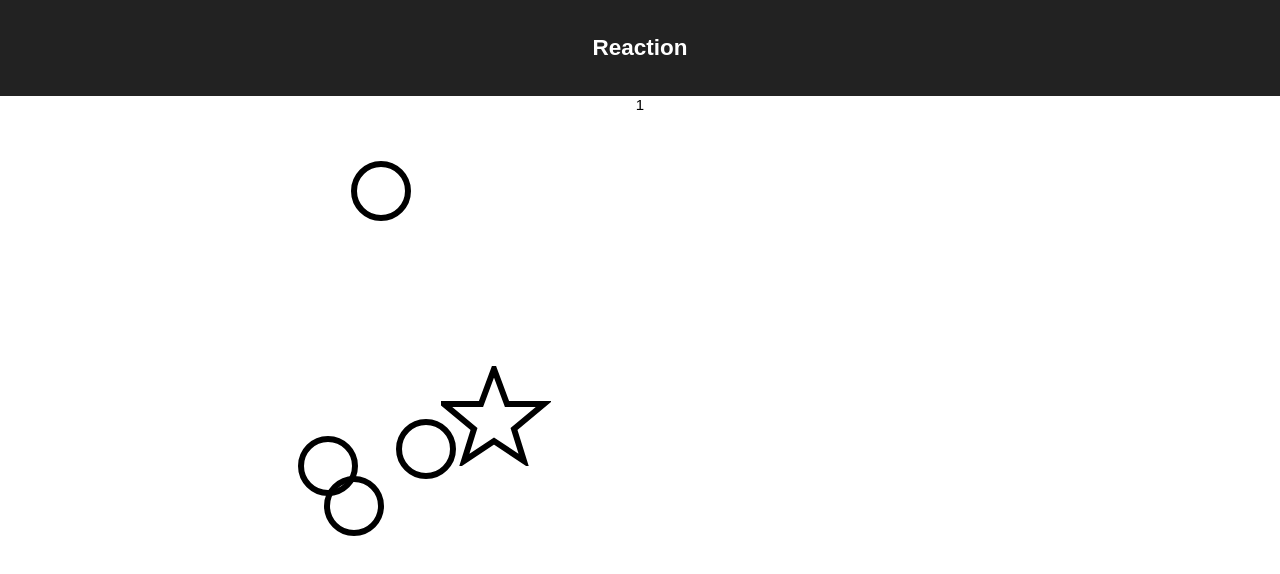
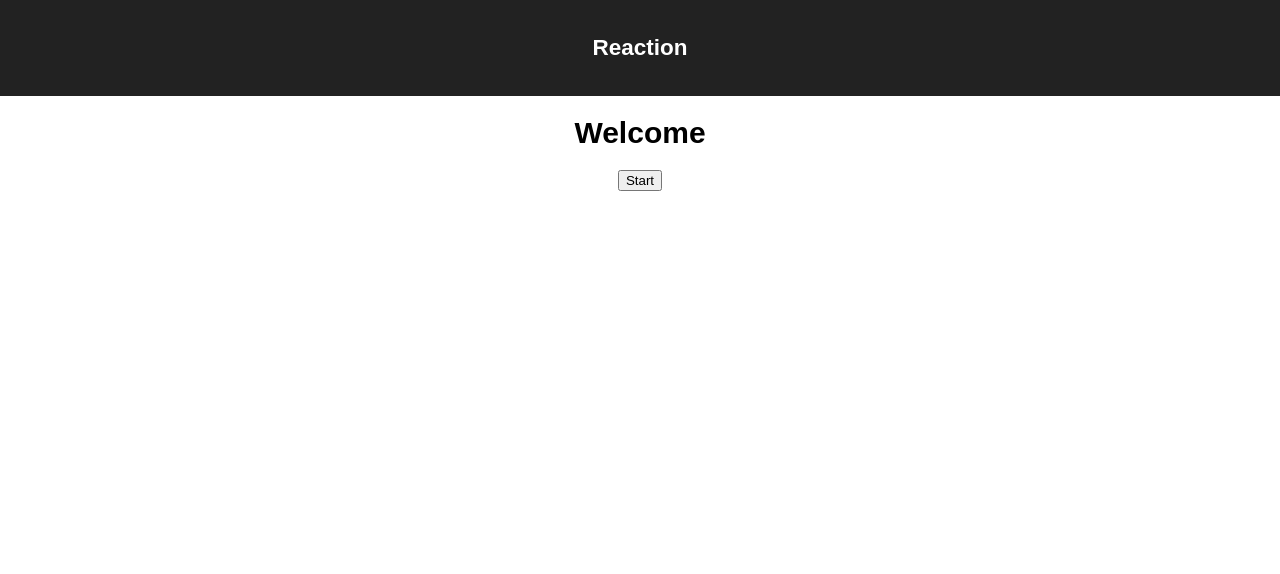
Before and after one commit to olefrank/reaction, a React (Create React App) app: page / in a window 1280 px wide. Shown: the top 574 px of the page. Built offline with nearby package versions, Linux system fonts and the light colour scheme.

Commit message:
App navigation between steps: Welcome, Game, Summary Welcome: WIP show welcome message and Start button Summary: WIP show summary of results

```diff
--- a/src/App.js
+++ b/src/App.js
@@ -1,25 +1,27 @@
 import React, { Component } from "react";
 import GameContainer from "./components/GameContainer/GameContainer";
 import Test from "./components/Test/Test";
+import Welcome from "./components/Welcome/Welcome";
+import Summary from "./components/Summary/Summary";
 import "./App.css";
+
+const allSteps = ["Welcome", "Game", "Summary"];
 
 class App extends Component {
   state = {
+    steps: [...allSteps],
     results: []
   };
   render() {
+    const { steps } = this.state;
+    const currentStep = steps[0];
+
     return (
       <div className="App">
         <header className="App-header">
           <h1 className="App-title">Reaction</h1>
         </header>
-        <GameContainer>
-          <Test
-            numSteps={5}
-            addResult={this.addResult}
-            onAppContinue={this.onAppContinue}
-          />
-        </GameContainer>
+        <GameContainer>{this.renderAppSteps(currentStep)}</GameContainer>
       </div>
     );
   }
@@ -36,7 +38,29 @@ class App extends Component {
    * Navigate to next step in App
    */
   onAppContinue = () => {
-    console.log(this.state.results);
+    const { steps } = this.state;
+    const nextSteps = steps.length > 0 ? steps.slice(1) : [];
+    this.setState({ steps: nextSteps });
+  };
+
+  renderAppSteps = step => {
+    const { results } = this.state;
+
+    switch (step) {
+      case "Game":
+        return (
+          <Test
+            numSteps={5}
+            addResult={this.addResult}
+            onAppContinue={this.onAppContinue}
+          />
+        );
+      case "Summary":
+        return <Summary results={results} onClick={this.onAppRestart} />;
+
+      default:
+        return <Welcome onClick={this.onAppContinue} />;
+    }
   };
 }
 
--- /dev/null
+++ b/src/components/Summary/Summary.js
@@ -0,0 +1,26 @@
+import React from "react";
+import PropTypes from "prop-types";
+
+import "./Summary.css";
+
+const Summary = ({ results, onClick }) => {
+  console.log(results);
+  return (
+    <div>
+      <h1>Summary</h1>
+      <button onClick={onClick}>Start</button>
+    </div>
+  );
+};
+
+Summary.propTypes = {
+  onClick: PropTypes.func,
+  results: PropTypes.arrayOf(
+    PropTypes.shape({
+      step: PropTypes.number,
+      time: PropTypes.number
+    })
+  )
+};
+
+export default Summary;
--- /dev/null
+++ b/src/components/Summary/Summary.scss
@@ -0,0 +1,2 @@
+.Summary {
+}
--- /dev/null
+++ b/src/components/Welcome/Welcome.js
@@ -0,0 +1,19 @@
+import React from "react";
+import PropTypes from "prop-types";
+
+import "./Welcome.css";
+
+const Welcome = ({ onClick }) => {
+  return (
+    <div>
+      <h1>Welcome</h1>
+      <button onClick={onClick}>Start</button>{" "}
+    </div>
+  );
+};
+
+Welcome.propTypes = {
+  onClick: PropTypes.func
+};
+
+export default Welcome;
--- /dev/null
+++ b/src/components/Welcome/Welcome.scss
@@ -0,0 +1,2 @@
+.Welcome {
+}
```
